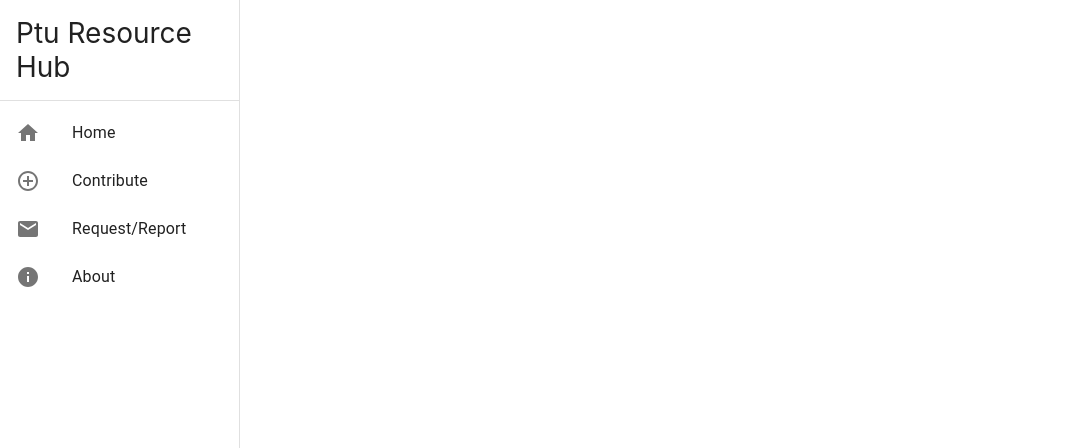
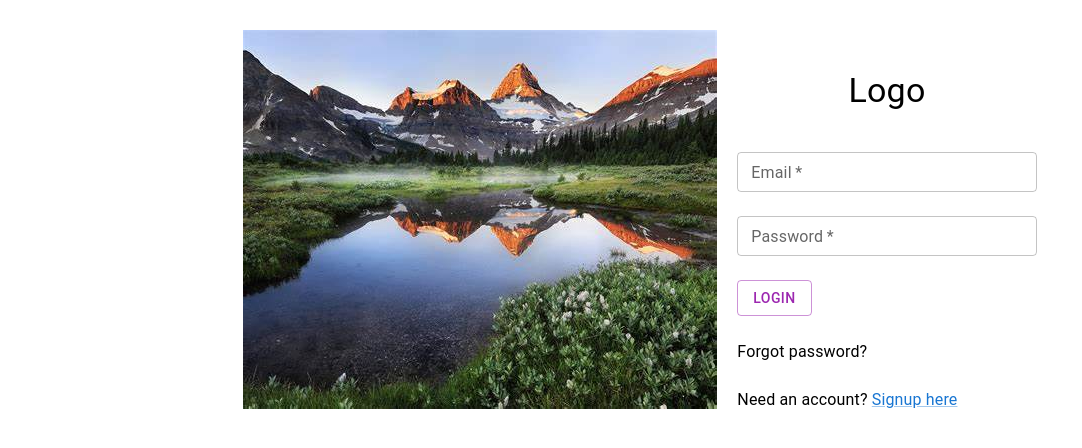
Before and after one commit to Hemachandran0x1/PTU-Resource-Hub, a React (Create React App) app in the folder resourcehub/: page /Login in a window 1280 px wide. Shown: the top 448 px of the page, without its empty margins (0-1082 px from the left). Built offline with nearby package versions, Linux system fonts and the light colour scheme.

Commit message:
Added Routes

```diff
--- a/resourcehub/src/App.js
+++ b/resourcehub/src/App.js
@@ -1,13 +1,12 @@
-
 import './Styles/App.css';
 //import Login from './Component/Login';
-
-import Sidebar from './Component/Sidebar';
+//import Sidebar from './Component/Sidebar';
+import Routesapp from './Component/Routesapp';
 
 function App() {
   return (
 
-     <Sidebar/>
+      <Routesapp/>
 
   );
 }
--- a/resourcehub/src/Component/Login.js
+++ b/resourcehub/src/Component/Login.js
@@ -1,10 +1,11 @@
 import React, {useState} from "react";
 import '../Styles/Login.css'
-import { TextField, Button, Typography ,Box,Grid} from "@mui/material";
+
+import { TextField, Button, Typography ,Box,Grid,Link} from "@mui/material";
 //import { Link } from "react-router-dom"
 import pic from '../assets/placeholder.jpg';
 //import Sidebar from "./Sidebar";
-import PermanentDrawerLeft from "./Sample";
+
 
 const Login = () =>  {
     const [email, setEmail] = useState("")
@@ -33,7 +34,7 @@ const Login = () =>  {
     <div>
      <Grid container>
         <Grid xs={2}>
-            <PermanentDrawerLeft/>
+
         </Grid>
         <Grid xs={8}>
             <div className='maincomp'>
@@ -78,7 +79,7 @@ const Login = () =>  {
                         <Button variant="outlined" color="secondary" type="submit">Login</Button>
                     </form>
                     <Typography mt={3}>Forgot password?</Typography>
-                    <Typography mt={3}>Need an account? Signup here</Typography>
+                    <Typography mt={3}>Need an account? <Link to="/Signup">Signup here</Link></Typography>
 
                 </div>
                 </div>
--- /dev/null
+++ b/resourcehub/src/Component/Routesapp.js
@@ -0,0 +1,19 @@
+import React from 'react'
+import {BrowserRouter, Route , Routes} from 'react-router-dom';
+import Login from './Login';
+import Signup from './Signup';
+function Routesapp() {
+  return (
+    <>
+        <BrowserRouter>
+            <Routes>
+                <Route path="/Login" element={<Login/>}/>
+                <Route path="/Signup" element={<Signup/>}/>
+
+            </Routes>
+        </BrowserRouter>
+    </>
+  )
+}
+
+export default Routesapp
```
Also changed, not shown: resourcehub/src/Component/Home.js (added, +11 -0 lines).
